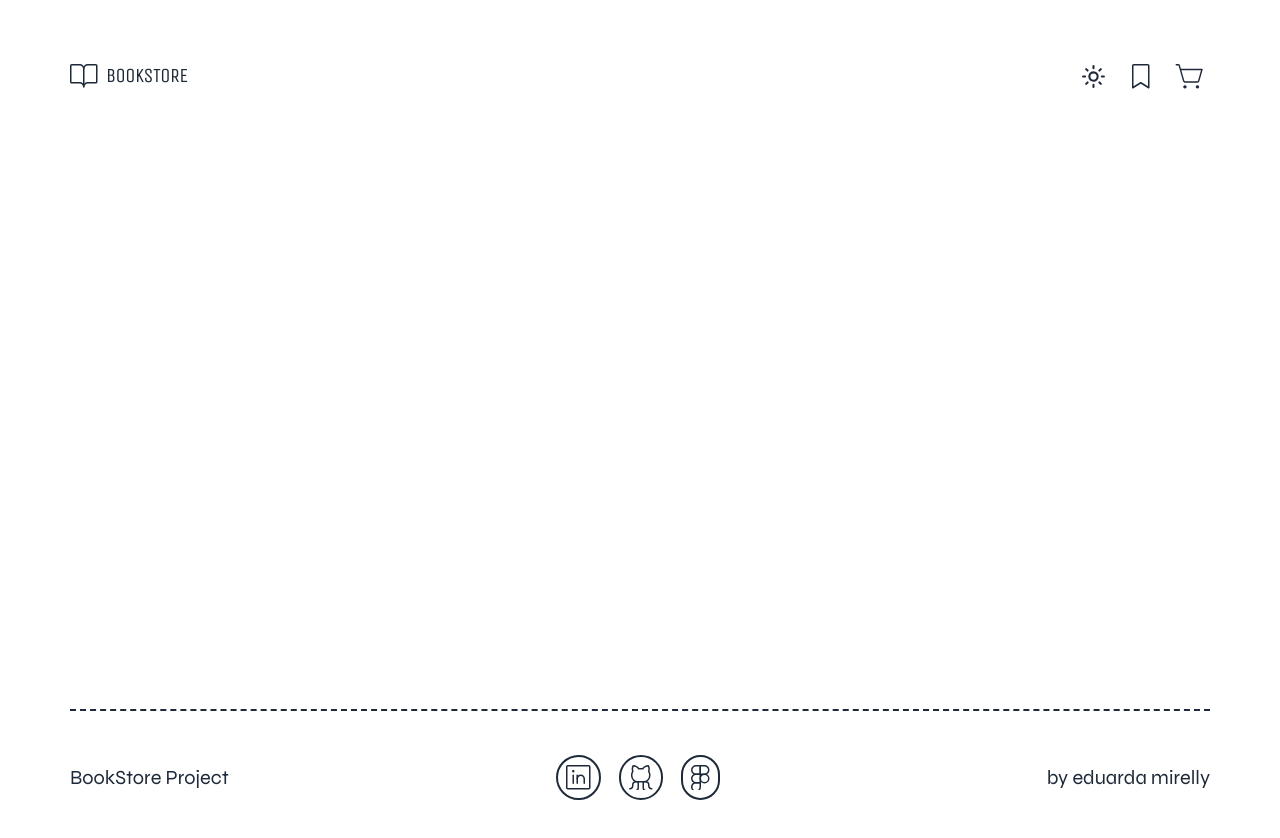
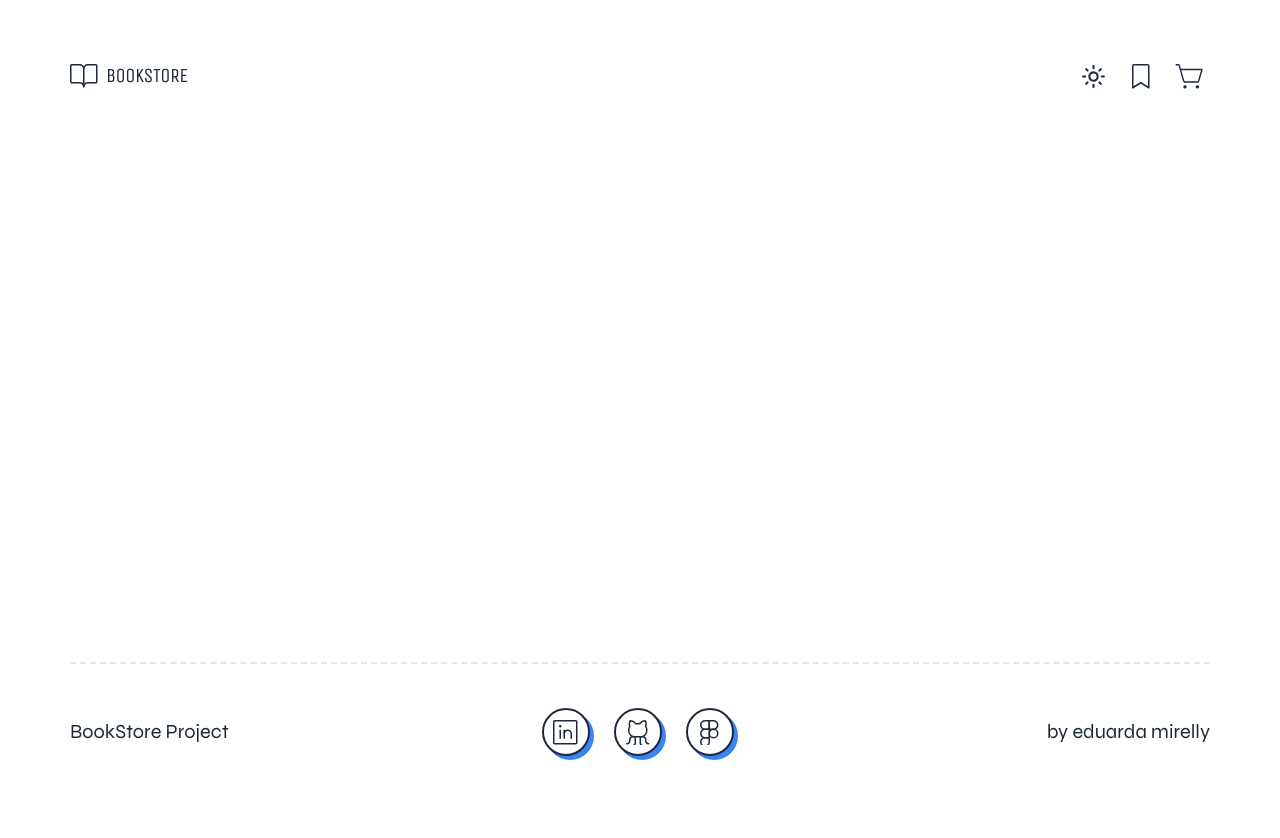
Before and after one commit to vpodhornyi/book-store, a Next.js app in the folder apps/web/: page / in a window 1280 px wide. Shown: the top 838 px of the page. Built offline with nearby package versions, Linux system fonts and the light colour scheme.

Commit message:
fix footer

```diff
--- a/apps/web/components/layout/Footer.tsx
+++ b/apps/web/components/layout/Footer.tsx
@@ -1,12 +1,24 @@
 import { FigmaIcon, GitHubIcon, LinkedinIcon } from "../ui/icons";
 
 export default function Footer() {
+  // 1. Додаємо flex, items-center та justify-center, щоб іконка була в центрі
+  // 2. Додаємо bg-white або dark:bg-gray-950, щоб тінь не просвічувалася крізь іконку
+  // 3. Додаємо shrink-0, щоб Flexbox не міг стиснути коло в овал
+  const circleStyle = "flex items-center justify-center rounded-full border-2 border-gray-800 dark:border-gray-100 h-12 w-12 shrink-0 bg-white dark:bg-gray-950 shadow-[4px_4px_0px_0px_rgba(59,130,246,1)]";
+
   return (
-    <footer className="sticky top-0 z-50 w-full  backdrop-blur dark:bg-gray-950/80 border-t-2 border-dashed pt-11">
-      <div className="container flex  items-center justify-between text-[20px]">
-        <div className="font-syne ">BookStore Project</div>
-        <div className="flex gap-4.5 items-center justify-center h-11.25 w-11.25"><div className="rounded-full border-2  dark:border-gray-100 p-2 h-11.25 w-11.25"><LinkedinIcon/></div><div className="rounded-full border-2  dark:border-gray-100 p-2 h-11.25 w-11.25"><GitHubIcon/></div><div className="rounded-full border-2  dark:border-gray-100 p-2"><FigmaIcon/></div></div>
-        <div className="font-syne ">by eduarda mirelly</div>
+    <footer className="w-full backdrop-blur dark:bg-gray-950/80 border-t-2 border-dashed border-gray-200 dark:border-gray-700 pt-11 pb-11">
+      <div className="container mx-auto flex items-center justify-between text-[20px]">
+        <div className="font-syne">BookStore Project</div>
+
+        {/* Прибираємо h-11.25 та w-11.25 звідси, бо цей div має вмістити всі три іконки */}
+        <div className="flex gap-6 items-center">
+          <div className={circleStyle}><LinkedinIcon /></div>
+          <div className={circleStyle}><GitHubIcon /></div>
+          <div className={circleStyle}><FigmaIcon /></div>
+        </div>
+
+        <div className="font-syne">by eduarda mirelly</div>
       </div>
     </footer>
   );
```
